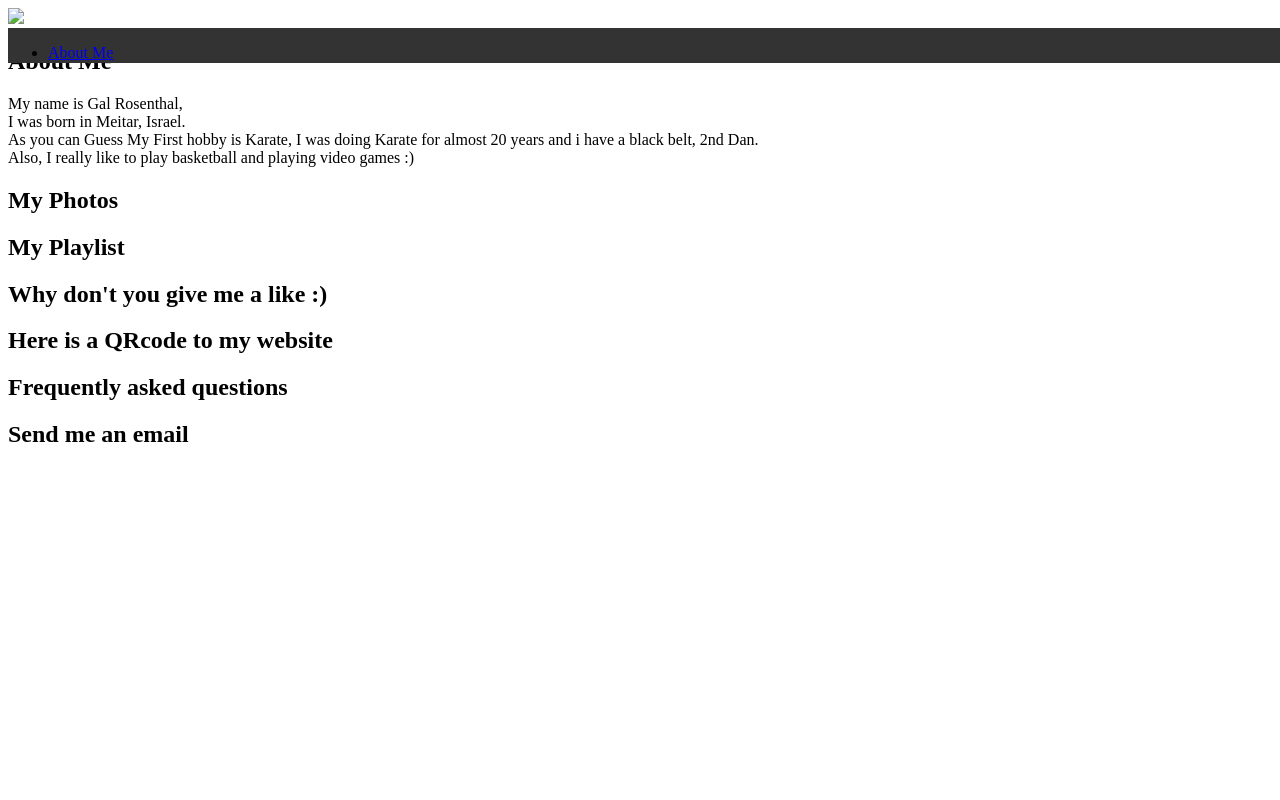
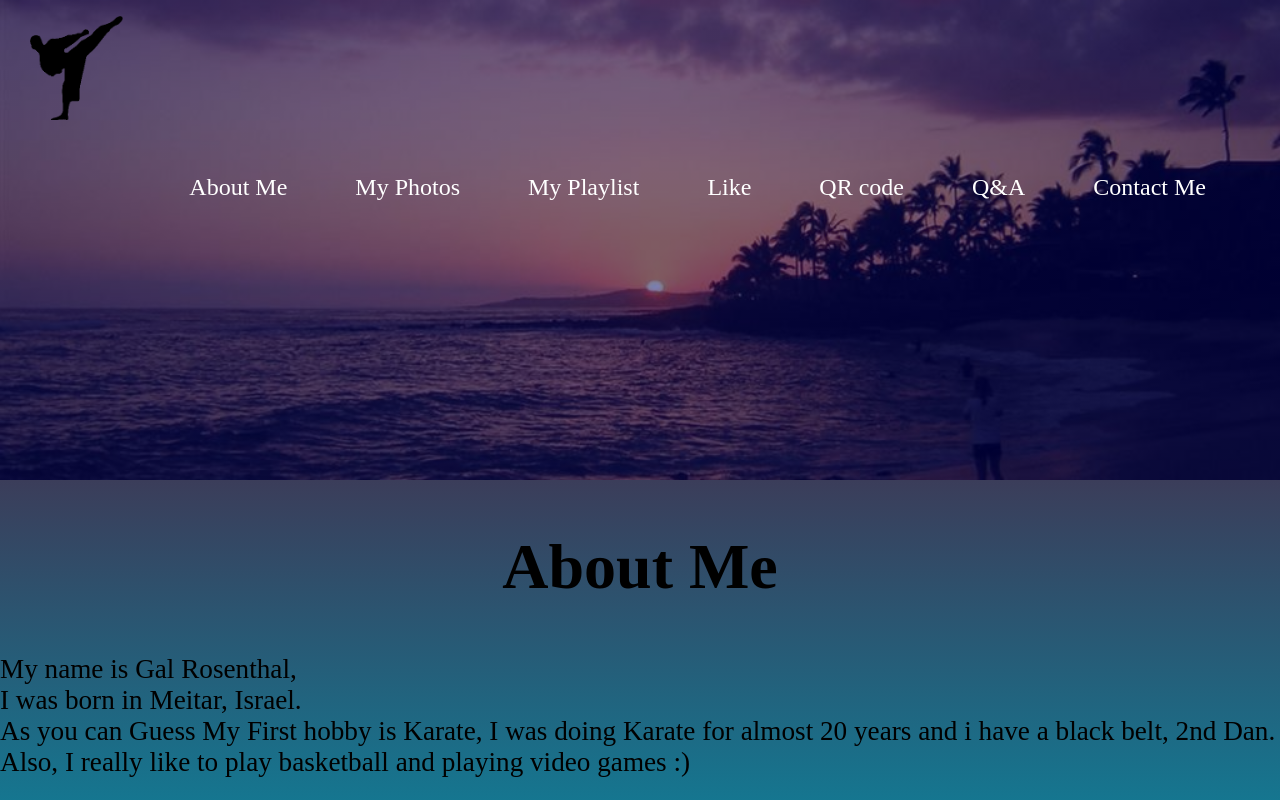
Before and after one commit to SISE-Web-Development-Environments/312585268, a plain HTML site: page index.html in a window 1280 px wide. Shown: the top 800 px of the page. Drawn offline with nearby package versions, Linux system fonts and the light colour scheme.

Commit message:
maybe this time

```diff
--- a/style.css
+++ b/style.css
@@ -1,8 +1,167 @@
-#menu
+/**{
+	font-size: 10px;\
+}*/
+html{
+	scroll-behavior: smooth;
+}
+body{
+	margin: 0;
+	padding: 0;
+	/*font-family: sans-serif;*/
+}
+
+
+
+header
 {
-    overflow: hidden;
+
+	background: linear-gradient(rgba(0,0,100,0.5),rgba(0,0,100,0.5)),url(background.jpg);
+	background-size: cover;
+	background-position: center;
+	height: 60vh;
+}
+
+nav{
 	position: fixed;
 	width: 100%;
-	height: 35px;
-	background: #333;
+	line-height: 50px;
+	padding: 0;
+	margin: 0;
 }
+
+nav ul{
+	float: right;
+	margin: 10px 0;
+	padding-right: 42px;
+}
+
+nav ul li{
+	display: inline-block;
+	padding: 16px 32px;
+}
+
+nav ul li a {
+  text-decoration: none;
+  color: #fff;
+  font-size: 1.5rem;
+  transition: 650ms all;
+  display: block;
+  overflow: hidden;
+}
+
+nav ul li a:after{
+	content: '';
+	display: block;
+	width: 0;
+	height: 5px;
+	background: #22008c;
+	transition: width .3s;
+
+}
+
+nav ul li a:hover::after{
+	width: 100%;
+	transition: width .3s;
+}
+
+
+
+.logo{
+	height: 6.5rem;
+	float: left;
+	margin: 16px 30px;
+}
+
+nav.black{
+	/*background: #000;*/
+	background: linear-gradient(5deg, #3b3d5a, #501c69);
+	/*background: linear-gradient(5deg, #556270, #C44D58);*/
+	/*background-size: 400% 400%;*/
+}
+/* Page content */
+.content {
+  padding: 16px;
+}
+
+/* The sticky class is added to the navbar with JS when it reaches its scroll position */
+.sticky {
+  position: fixed;
+  top: 0;
+  width: 100%;
+}
+
+/* Add some top padding to the page content to prevent sudden quick movement (as the navigation bar gets a new position at the top of the page (position:fixed and top:0) */
+.sticky + .content {
+  padding-top: 60px;
+}
+
+
+#about{
+	background: linear-gradient(#3b3d5a,#0096ae);
+	background-position: bottom;
+	width: 100%;
+	height: 500px;
+	background-size: cover;
+	display: inline-block;
+}
+#photos{
+	background: linear-gradient(#0096ae,#ae6500);
+	background-position: bottom;
+	width: 100%;
+	height: 500px;
+	background-size: cover;
+	display: inline-block;
+}
+#playlist{
+	background: linear-gradient(#ae6500,#e43400);
+	background-position: bottom;
+	width: 100%;
+	height: 500px;
+	background-size: cover;
+	display: inline-block;
+}
+#like{
+	background: linear-gradient(#e43400,#ff4444);
+	background-position: bottom;
+	width: 100%;
+	height: 500px;
+	background-size: cover;
+	display: inline-block;
+}
+#qrcoder{
+	background: linear-gradient(#ff4444,#d43d8b);
+	background-position: bottom;
+	width: 100%;
+	height: 500px;
+	background-size: cover;
+	display: inline-block;
+}
+
+#spa{
+	background: linear-gradient(#d43d8b,#6e2776);
+	background-position: bottom;
+	width: 100%;
+	height: 500px;
+	background-size: cover;
+	display: inline-block;
+}
+#contact{
+	background: linear-gradient(#6e2776,#310974);
+	background-position: bottom;
+	width: 100%;
+	height: 500px;
+	background-size: cover;
+	display: inline-block;
+}
+
+section h1{
+	margin: 50px;
+	text-align: center;
+	font-size: 4rem;
+	padding: 0;
+}
+
+#about p{
+	display: inline;
+	font-size: 1.7rem;
+}
```
Also changed, not shown: background.jpg (added), background2.jpg (added), logo.png (added), logo2.png (added).
